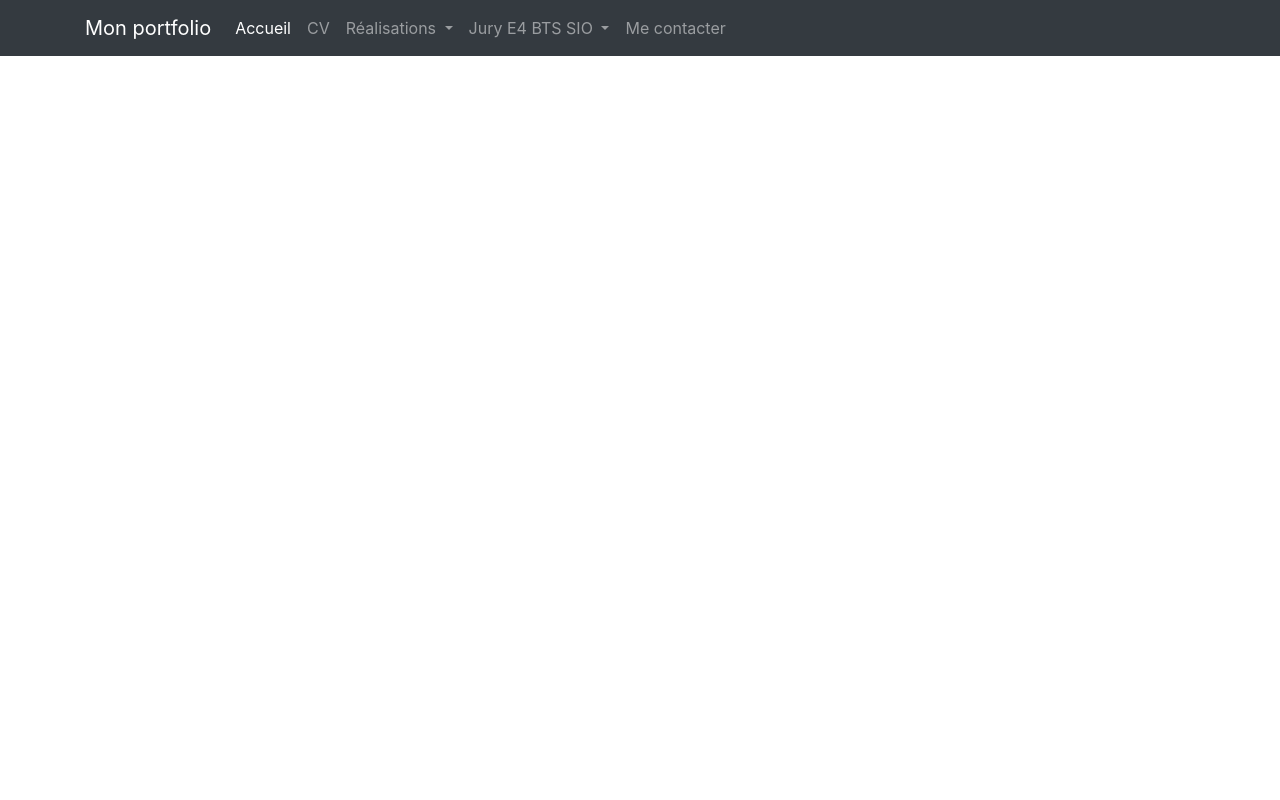
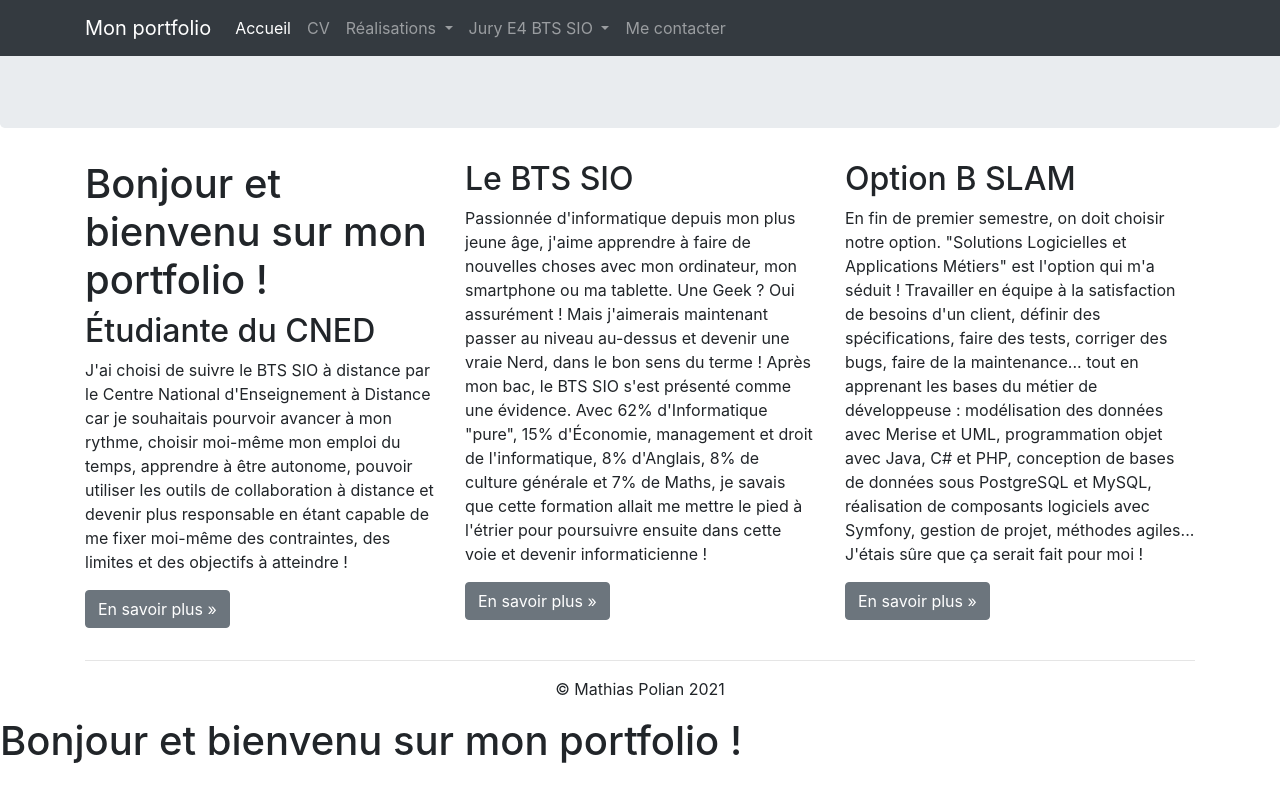
Before and after one commit to xoal/xoal.github.io, a plain HTML site: page index.html in a window 1280 px wide. Drawn offline with nearby package versions, Linux system fonts and the light colour scheme.

Commit message:
Ajout d'un pied de page Task #5 - Ajouter un pied de page

```diff
--- a/index.html
+++ b/index.html
@@ -109,7 +109,65 @@
                 </div>
             </div>
         </nav>
+        <div class="jumbotron"></div> <!-- Emplacement pour le contenu principal de la page -->
+        <footer>
+            <div class="container">
+                <div class="row">
+                    <div class="col-lg-4">
+                        <h1>Bonjour et bienvenu sur mon portfolio !</h1>
+                        <h2>Étudiante du CNED</h2>
 
+                        <p>J'ai choisi de suivre le BTS SIO à distance par le Centre National
+                            d'Enseignement à Distance car je souhaitais pourvoir avancer à mon rythme,
+                            choisir moi-même mon emploi du temps, apprendre à être autonome, pouvoir
+                            utiliser les outils de collaboration à distance et devenir plus responsable en
+                            étant capable de me fixer moi-même des contraintes, des limites et des
+                            objectifs à atteindre !
+                        </p>
+                        <p><a class="btn btn-secondary" href="http://www.cned.fr" target="_blank"
+                              role="button">En savoir plus »</a>
+                        </p>
+                    </div>
+                    <div class="col-lg-4">
+                        <h2>Le BTS SIO</h2>
+                        <p>Passionnée d'informatique depuis mon plus jeune âge, j'aime apprendre à faire
+                            de nouvelles choses avec mon ordinateur, mon smartphone ou ma tablette. Une
+                            Geek ? Oui assurément ! Mais j'aimerais maintenant passer au niveau au-dessus
+                            et devenir une vraie Nerd, dans le bon sens du terme ! Après mon bac, le BTS
+                            SIO s'est présenté comme une évidence. Avec 62% d'Informatique "pure", 15%
+                            d'Économie, management et droit de l'informatique, 8% d'Anglais, 8% de culture
+                            générale et 7% de Maths, je savais que cette formation allait me mettre le
+                            pied à l'étrier pour poursuivre ensuite dans cette voie et devenir
+                            informaticienne !
+                        </p>
+                        <p><a class="btn btn-secondary" href="https://fr.wikipedia.org/wiki/Brevet_de_tec
+                              hnicien_supérieur_-_Services_informatiques_aux_organisations"
+                              target="_blank" role="button">En savoir plus »</a>
+                        </p>
+                    </div>
+                    <div class="col-lg-4">
+                        <h2>Option B SLAM</h2>
+                        <p>En fin de premier semestre, on doit choisir notre option. "Solutions
+                            Logicielles et Applications Métiers" est l'option qui m'a séduit&nbsp;!
+                            Travailler en équipe à la satisfaction de besoins d'un client, définir des
+                            spécifications, faire des tests, corriger des bugs, faire de la maintenance...
+                            tout en apprenant les bases du métier de développeuse : modélisation des
+                            données avec Merise et UML, programmation objet avec Java, C# et PHP,
+                            conception de bases de données sous PostgreSQL et MySQL, réalisation de
+                            composants logiciels avec Symfony, gestion de projet, méthodes agiles...
+                            J'étais sûre que ça serait fait pour moi !
+                        </p>
+                        <p><a class="btn btn-secondary" href="http://www.onisep.fr/Ressources/Univers-For
+                              mation/Formations/Post-bac/BTS-Services-informatiques-aux-organisations-opt
+                              ion-B-solutions-logicielles-et-applications-metiers" target="_blank"
+                              role="button">En savoir plus »</a>
+                        </p>
+                         </div>
+                </div>
+                <hr>
+                <p class="text-center" id="copyright">© Mathias Polian 2021</p>
+            </div>
+        </footer>
 
                         <h1>Bonjour et bienvenu sur mon portfolio !</h1>
 
```
Lines whose indentation alone changed are shown as unchanged.
